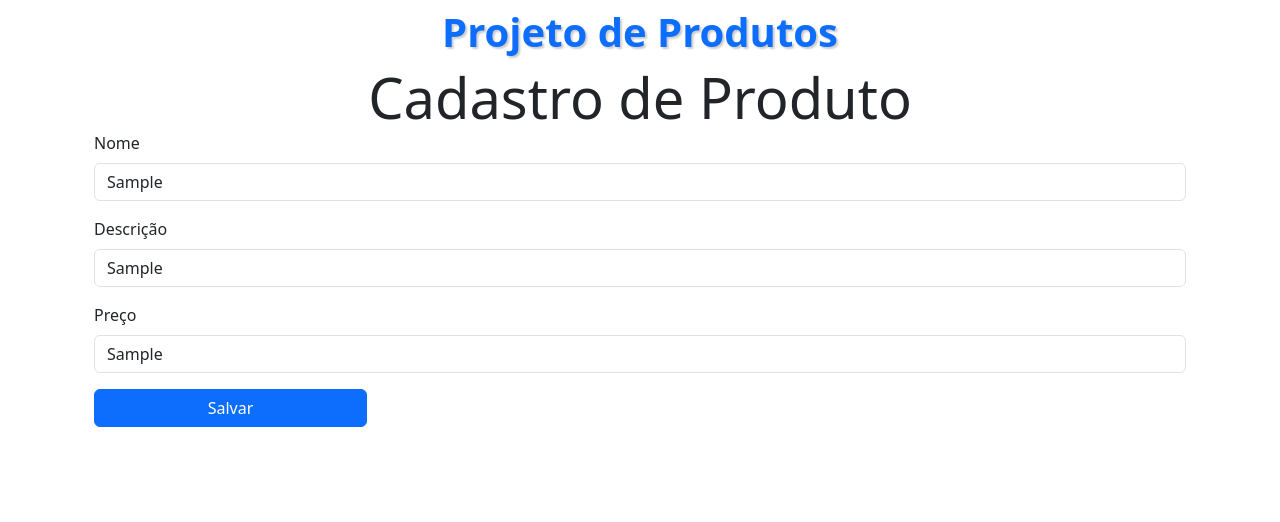
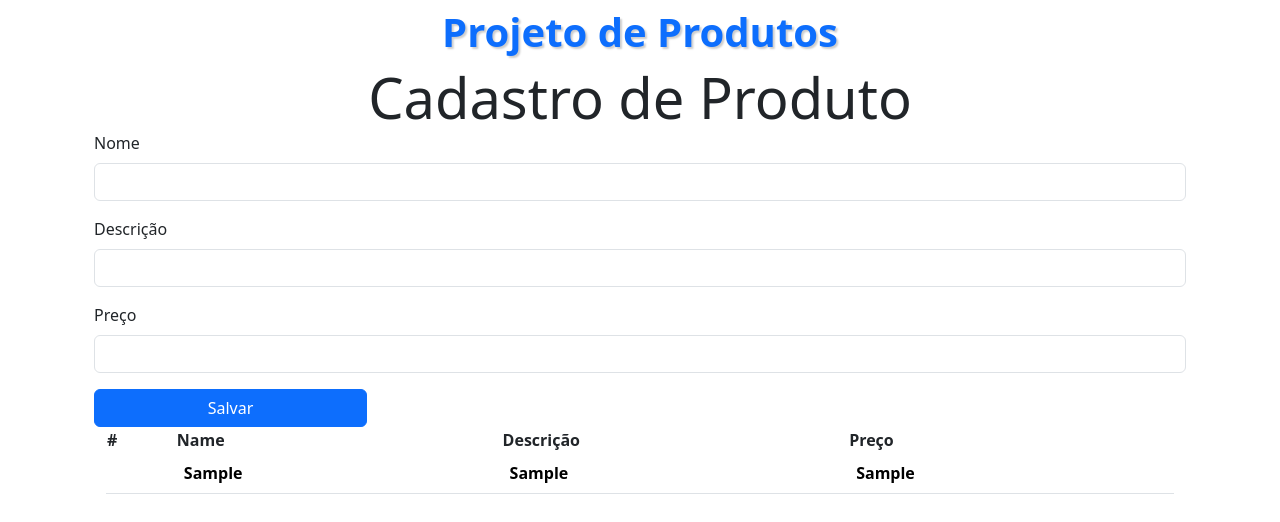
Before and after one commit to VictorPedroza/Product, an Angular app: page / in a window 1280 px wide. Both pictures are taken after typing "Sample", "Sample", "Sample" into the empty fields and a click on the button "Salvar". Shown: the top 522 px of the page. Built offline with nearby package versions, Linux system fonts and the light colour scheme.

Commit message:
:sparkles: Uptade html teamplate with tables and add save function

```diff
--- a/src/app/product/product.html
+++ b/src/app/product/product.html
@@ -18,6 +18,25 @@
       <input formControlName="price" type="text" class="form-control" id="inputPrice">
     </div>
 
-    <button type="submit" class="btn btn-primary w-25">Salvar</button>
+    <button type="submit" (click)="save()" class="btn btn-primary w-25">Salvar</button>
   </form>
+
+  <div class="container">
+    <table class="table">
+    <thead>
+      <th scope="col" >#</th>
+      <th scope="col" >Name</th>
+      <th scope="col" >Descrição</th>
+      <th scope="col" >Preço</th>
+    </thead>
+    <tbody>
+      <tr *ngFor="let p of products">
+        <th scope="row"></th>
+        <th>{{p.name}}</th>
+        <th>{{p.description}}</th>
+        <th>{{p.price}}</th>
+      </tr>
+    </tbody>
+  </table>
+  </div>
 </div>
--- a/src/app/product/product.ts
+++ b/src/app/product/product.ts
@@ -21,4 +21,21 @@ export class ProductComponent {
       price: [''],
     })
   }
+
+  save() {
+    const { name, description, price } = this.formGroupProduct.value;
+
+    this.products.push(this.formGroupProduct.value);
+
+    this.formGroupProduct.reset();
+
+    alert(`
+      Produtos Salvos com Sucesso!
+      Nome: ${name}
+      Descrição: ${description}
+      Preço: ${price}
+    `)
+
+    console.log(this.products.length)
+  }
 }
```
